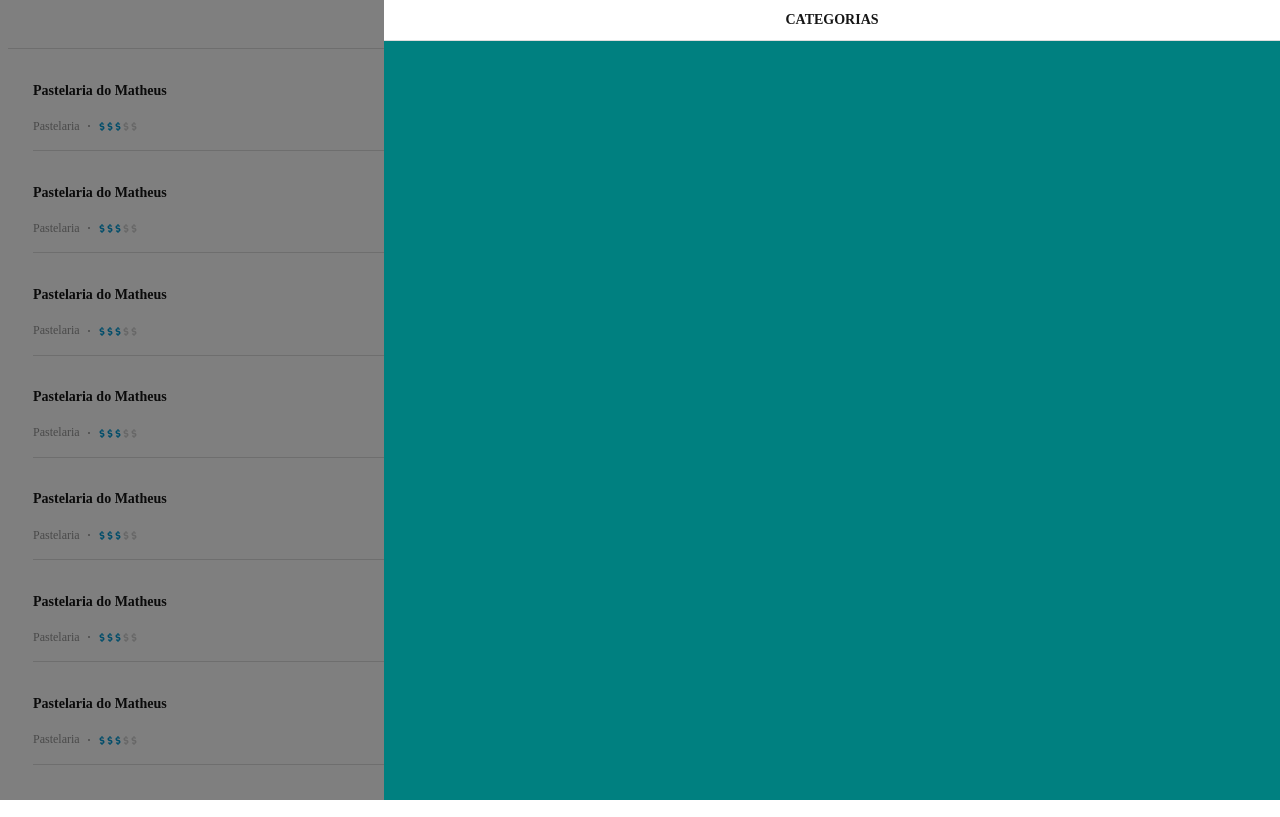
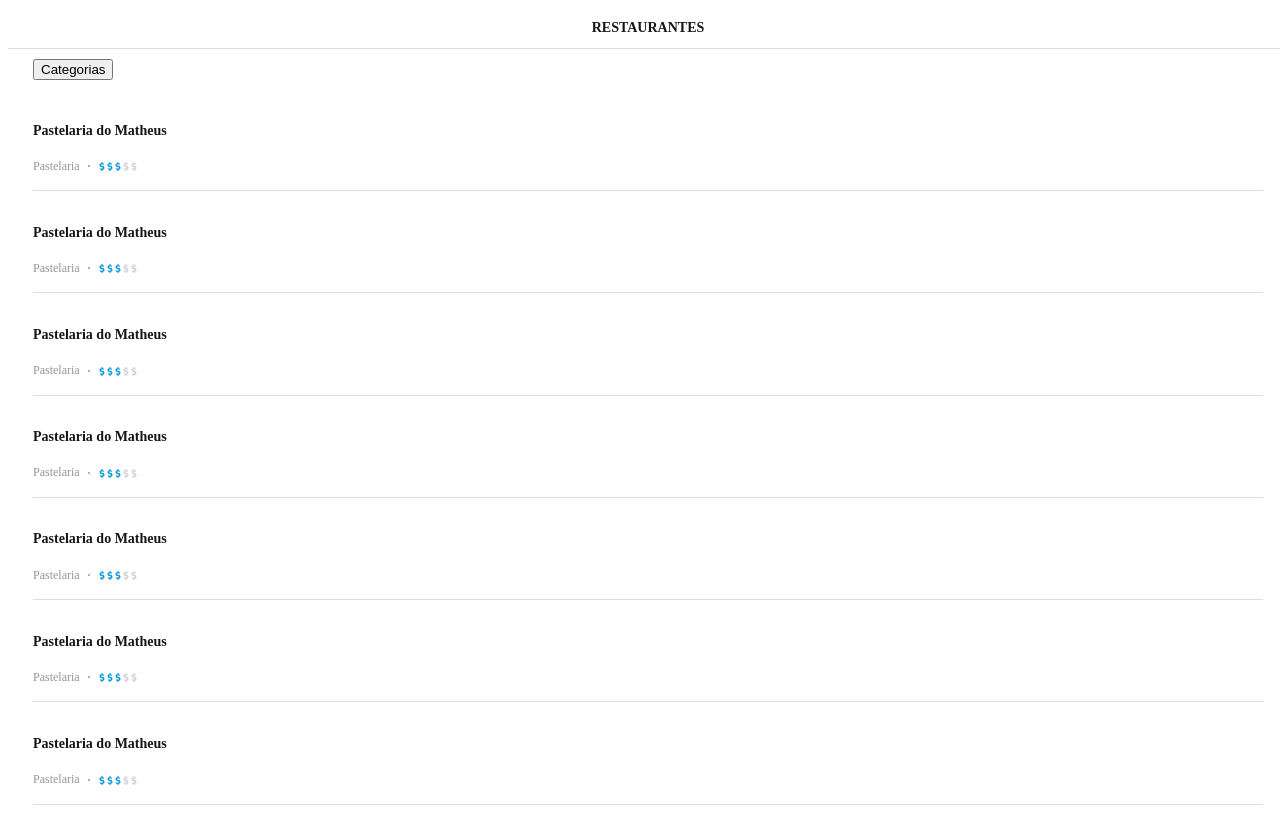
Before and after one commit to Nadaleti/my-ratings-eating-places, a React app: page / in a window 1280 px wide. Built offline with nearby package versions, Linux system fonts and the light colour scheme; the HTML template or start-up script is replaced by a standard one.

Commit message:
Adding tip when category is selected

```diff
--- a/src/components/categories-filter/CategoriesFilter.css
+++ b/src/components/categories-filter/CategoriesFilter.css
@@ -2,17 +2,43 @@
   position: absolute;
   top: 0;
   right: 0;
-  background-color: teal;
   z-index: 101;
   width: 70%;
   height: 100vh;
-  transition: transform 0.3s ease-out;
+  background-color: white;
+  transition: all 0.2s ease-out;
+}
+
+.CategoriesFilter_item {
+  display: flex;
+  align-items: center;
+  height: 30px;
+  padding: 5px 15px;
+  border-bottom: 1px solid #dddddd;
+  color:#303030;
+  transition: color 0.1s ease-out;
+}
+
+.CategoriesFilter_item:hover {
+  transition: color 0.1s ease-out;
+  color: #009bd6;
+}
+
+.CategoriesFilter_item span {
+  color: inherit;
+  margin: 0 5px;
+}
+
+.CategoriesFilter_item span:last-child {
+  font-size: .8rem;
 }
 
 .CategoriesFilter_open {
-  transform: translateX(0);
+  opacity: 1;
 }
 
 .CategoriesFilter_close {
-  transform: translateX(100%);
+  transition: all 0.2s ease-out;
+  opacity: 0;
+  visibility: hidden;
 }
--- a/src/components/categories-filter/CategoriesFilter.js
+++ b/src/components/categories-filter/CategoriesFilter.js
@@ -1,7 +1,8 @@
 import React from "react";
 
+import { categoryNameMapper } from "../../helpers/categoryNameMapper";
 import Header from "../layout/header/Header";
-import Backdrop from "../layout/backdrop/Backdrop"
+import Backdrop from "../layout/backdrop/Backdrop";
 
 import "./CategoriesFilter.css";
 
@@ -9,10 +10,21 @@ const CategoriesFilter = (props) => {
   let filterClasses = ["CategoriesFilter_container", "CategoriesFilter_close"];
   if (props.opened) filterClasses = ["CategoriesFilter_container", "CategoriesFilter_open"];
 
+  const selectCategory = (category) => {
+    props.close();
+    props.select(category);
+  }
+
   return (<>
     <Backdrop show={props.opened} onClick={props.close} />
     <div className={filterClasses.join(" ")}>
       <Header title="Categorias" />
+      {props.categories.map((category) => {
+        return <div className="CategoriesFilter_item" onClick={() => selectCategory(category.category)}>
+          <span>{category.icon}</span>
+          <span>{categoryNameMapper(category.category)}</span>
+        </div>
+      })}
     </div>
   </>);
 }
--- a/src/components/containers/places/Places.css
+++ b/src/components/containers/places/Places.css
@@ -1,10 +1,38 @@
 .Places_header {
-  width: 100%;
+  width: 100vw;
+  max-width: 100vw;
+  background-color: white;
+}
+
+.Places_header .Places_selectedCategory {
+  display: flex;
+  align-items: center;
+  background-color: #009bd6;
+  color: white;
+  font-size: .8rem;
+  padding: .3rem;
+  border-radius: 6px;
+  cursor: pointer;
+}
+
+.Places_header .Places_selectedCategory .Places_closeIcon {
+  color: inherit;
+  display: flex;
+  align-items: center;
+  margin-left: .2rem;
 }
 
 .Places_content {
-  width: 100%;
-  height: calc(100vh - 50px);
+  width: 100vw;
+  max-width: 100vw;
+  height: calc(100vh - 80px);
   box-sizing: border-box;
   overflow-y: scroll;
 }
+
+.Places_filter {
+  display: flex;
+  align-items: center;
+  padding: 0 25px;
+  height: 40px;
+}
--- a/src/components/containers/places/Places.js
+++ b/src/components/containers/places/Places.js
@@ -1,7 +1,12 @@
 import React, { useState } from "react";
+import { FaHamburger, FaHotdog } from "react-icons/fa";
+import { IoBeer, IoPizza, IoCloseCircleSharp } from "react-icons/io5";
+import { GiCoffeeBeans } from "react-icons/gi";
+import { RiCake3Line, RiRestaurantFill } from "react-icons/ri";
+import { categoryNameMapper } from "../../../helpers/categoryNameMapper";
+
 import CategoriesFilter from "../../categories-filter/CategoriesFilter";
 import Header from "../../layout/header/Header";
-
 import PlaceList from "../../places-list/PlaceList";
 
 import "./Places.css";
@@ -9,12 +14,36 @@ import "./Places.css";
 const Places = () => {
   // Carregar places
   // Pesquisar de acordo com os filtros
-  const [opened, setOpened] = useState(true);
+  const [opened, setOpened] = useState(false);
+  const [category, setCategory] = useState(undefined);
+
+  const categories = [
+    { category: 'PIZZA', icon: <IoPizza /> },
+    { category: 'CANDY', icon: <RiCake3Line /> },
+    { category: 'CAFE', icon: <GiCoffeeBeans /> },
+    { category: 'BURGER', icon: <FaHamburger /> },
+    { category: 'HOTDOG', icon: <FaHotdog /> },
+    { category: 'RESTAURANT', icon: <RiRestaurantFill /> },
+    { category: 'PUB', icon: <IoBeer /> }
+  ];
 
   return (<>
     <header className="Places_header">
       <Header title="Restaurantes" />
-      <CategoriesFilter opened={opened} close={() => setOpened(!opened)} />
+      <div className="Places_filter">
+        {
+          category ?
+            <div className="Places_selectedCategory" onClick={() => setCategory('')}>
+              {categoryNameMapper(category)}
+              <span className="Places_closeIcon"><IoCloseCircleSharp /></span>
+            </div> :
+            <button onClick={() => setOpened(true)}>Categorias</button>
+        }
+      </div>
+      <CategoriesFilter
+        categories={categories}
+        opened={opened} close={() => setOpened(!opened)}
+        select={(category) => setCategory(category)} />
     </header>
     <main className="Places_content">
       <PlaceList
--- a/src/components/layout/backdrop/Backdrop.css
+++ b/src/components/layout/backdrop/Backdrop.css
@@ -1,6 +1,6 @@
 .EP_backdrop {
   width: 100%;
-  height: 100%;
+  height: 100vh;
   position: fixed;
   z-index: 100;
   left: 0;
--- /dev/null
+++ b/src/helpers/categoryNameMapper.js
@@ -0,0 +1,12 @@
+export const categoryNameMapper = (category) => {
+  switch (category) {
+    case 'PIZZA': return 'Pizza';
+    case 'CANDY': return 'Doces';
+    case 'CAFE': return 'Cafeteria';
+    case 'BURGER': return 'Hamburguer';
+    case 'HOTDOG': return 'Lanches';
+    case 'RESTAURANT': return 'Restaurante';
+    case 'PUB': return 'Bar/Pub';
+    default: break;
+  }
+}
```
